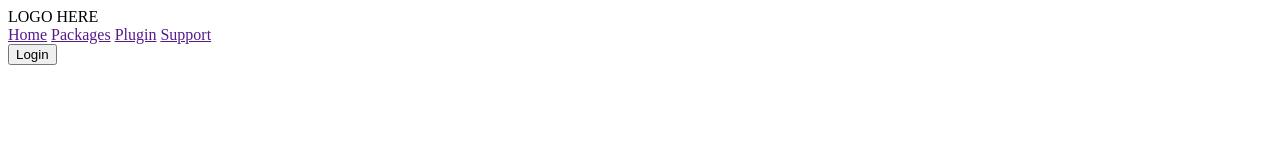
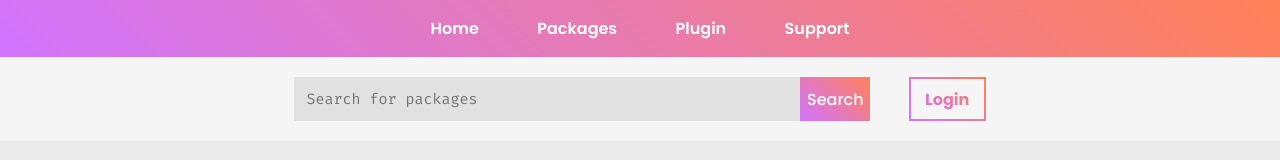
Before and after one commit to Rackage/Rackage.github.io, a plain HTML site: page index.html in a window 1280 px wide. Drawn offline with nearby package versions, Linux system fonts and the light colour scheme.

Commit message:
Initial commit

```diff
--- a/index.html
+++ b/index.html
@@ -5,25 +5,24 @@
     <meta http-equiv="X-UA-Compatible" content="IE=edge">
     <meta name="viewport" content="width=device-width, initial-scale=1.0">
     <title>Rackage - Roblox Package Manager</title>
+    <link rel="stylesheet" href="./styles/style.css">
+    <link rel="stylesheet" href="https://cdn.jsdelivr.net/npm/bootstrap-icons@1.6.1/font/bootstrap-icons.css">
 </head>
 <body>
     <div class="r-nav-bar">
-        <div class="r-nav-header">
-            LOGO HERE
-        </div>
-        <div class="r-nav-content">
             <a href="" class="r-nav-content-item">Home</a>
             <a href="" class="r-nav-content-item">Packages</a>
             <a href="" class="r-nav-content-item">Plugin</a>
             <a href="" class="r-nav-content-item">Support</a>
+    </div>
+    <div class="r-nav-search">
+        <div class="r-nav-searchbar">
+            <form action="./search/" method="get">
+                <input type="text" name="q" id="search" placeholder="Search for packages" autocomplete="off" maxlength="82">
+                <button type="submit" style="font-family: 'Poppins',sans-serif;">Search</button>
+            </form>
         </div>
-        <div class="r-nav-buttons">
-            <button class="r-nav-button">Login</button>
-            <div class="r-nav-socials">
-                <a href="" class="r-nav-social-icon">
-                </a>
-            </div>
-        </div>
+        <button class="r-nav-button">Login</button>
     </div>
 </body>
 </html>
--- /dev/null
+++ b/styles/style.css
@@ -0,0 +1,119 @@
+@import url('https://fonts.googleapis.com/css2?family=Fira+Code:wght@300;400;500;600;700&family=Poppins:ital,wght@0,100;0,200;0,300;0,400;0,500;0,600;0,700;0,800;0,900;1,100;1,200;1,300;1,400;1,500;1,600;1,700;1,800;1,900&family=Source+Sans+Pro:ital,wght@0,200;0,300;0,400;0,600;0,700;0,900;1,200;1,300;1,400;1,600;1,700;1,900&display=swap');
+
+* {
+    box-sizing: border-box;
+    padding: 0;
+    margin: 0;
+    font-family: inherit;
+    outline: none;
+}
+
+body {
+    /* font-family: 'Fira Code', monospace;
+    font-family: 'Poppins', sans-serif; */
+    font-family: 'Source Sans Pro', sans-serif;
+    background: rgb(235,235,235);
+}
+
+button {
+    cursor: pointer;
+}
+
+.r-nav-bar {
+    width: 100%;
+    background: rgb(209,116,255);
+    background: linear-gradient(45deg, rgba(209,116,255,1) 0%, rgba(255,129,87,1) 100%);
+    padding: 16px;
+    padding-left: 30%;
+    padding-right: 30%;
+    display: flex;
+    justify-content: space-evenly;
+    flex-direction: row;
+}
+
+.r-nav-content-item {
+    margin-left: 12px;
+    margin-right: 12px;
+    color: white;
+    text-decoration: none;
+    font-weight: 600;
+    font-family: 'Poppins', sans-serif;
+    font-size: 16px;
+    opacity: 1;
+    transition: opacity 0.15s linear;
+}
+
+.r-nav-content-item:hover, .r-nav-content-item:focus {
+    opacity: 0.7;
+}
+
+.r-nav-search {
+    width: 100%;
+    background: rgb(245,245,245);
+    padding: 20px;
+    padding-left: 20%;
+    padding-right: 20%;
+    display: flex;
+    justify-content: space-evenly;
+    flex-direction: row;
+}
+
+.r-nav-searchbar {
+    width: 75%;
+    font-family: 'Fira Code', monospace;
+}
+
+.r-nav-searchbar input {
+    width: 90%;
+    padding: 12px;
+    font-size: 15px;
+    outline: none;
+    border: none;
+    background: rgb(225,225,225);
+}
+
+.r-nav-searchbar form {
+    display: flex;
+}
+
+.r-nav-searchbar button {
+    width: 12.5%;
+    outline: none;
+    background: rgb(209,116,255);
+    background: linear-gradient(45deg, rgba(209,116,255,1) 0%, rgba(255,129,87,1) 100%);
+    border: none;
+    color: white;
+    font-size: 16px;
+    font-weight: 500;
+    text-align: center;
+    transition: opacity 0.15s linear;
+}
+
+.r-nav-searchbar button:hover, .r-nav-searchbar button:focus {
+    opacity: 0.75;
+}
+
+.r-nav-searchbar input:focus {
+    padding: 11px;
+    border: solid 1px;
+    border-image: linear-gradient(45deg, rgba(209,116,255,1) 0%, rgba(255,129,87,1) 100%) 1;
+}
+
+.r-nav-button {
+    width: 10%;
+    background: none;
+    border: solid 2px;
+    border-image: linear-gradient(45deg, rgba(209,116,255,1) 0%, rgba(255,129,87,1) 100%) 1;
+    background: linear-gradient(45deg, rgba(209,116,255,1) 0%, rgba(255,129,87,1) 100%);
+    -webkit-background-clip: text;
+    background-clip: text;
+    -webkit-text-fill-color: transparent;
+    font-weight: 700;
+    font-family: 'Poppins',sans-serif;
+    font-size: 16px;
+    transition: opacity 0.15s linear;
+}
+
+.r-nav-button:hover, .r-nav-button:focus {
+    opacity: 0.75;
+}
```
Also changed, not shown: assets/Rackage/Logo Gradient.svg (added), assets/Rackage/Logo R Gradient.svg (added), assets/Rackage/Logo R.svg (added), assets/Rackage/Logo.svg (added), search/index.html (added), 2 other files.
